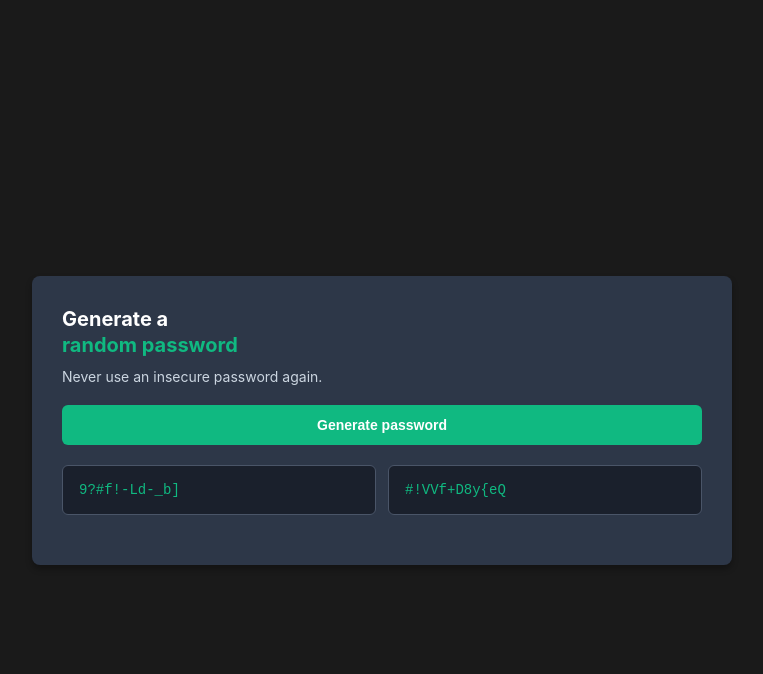
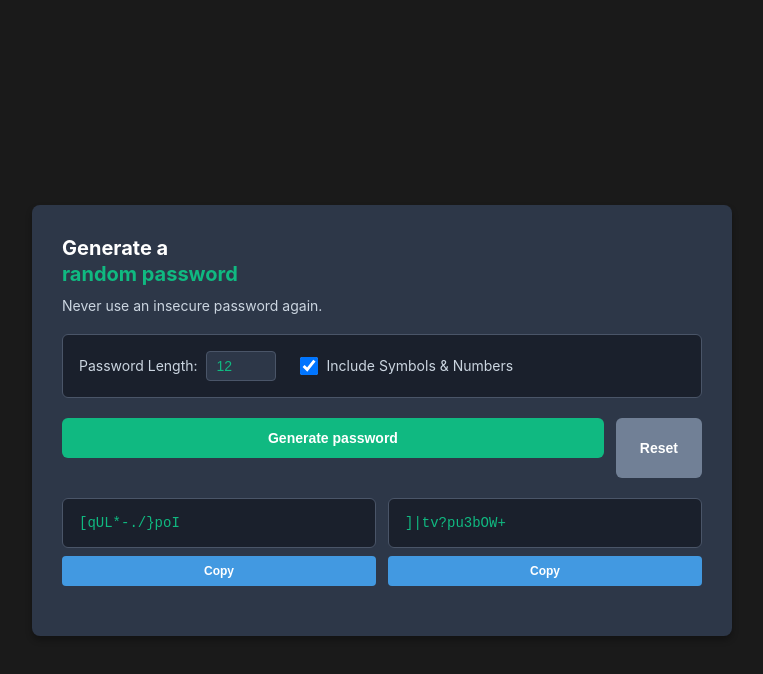
Before and after one commit to breibachjulian-tech/password-generator, a website built with Vite: page index.html in a window 1280 px wide. Both pictures are taken after a click on the button "Generate password". Shown: the whole page, without its empty margins (258-1021 px from the left). Built offline with nearby package versions, Linux system fonts and the light colour scheme.

Commit message:
stretch goals, button alignment

```diff
--- a/index.css
+++ b/index.css
@@ -64,14 +64,90 @@ p {
     transform: scale(0.98);
 }
 
+.controls {
+    background-color: #1a202c;
+    border: 1px solid #4a5568;
+    border-radius: 6px;
+    padding: 16px;
+    margin-bottom: 20px;
+    display: flex;
+    gap: 20px;
+    flex-wrap: wrap;
+}
+
+.control-group {
+    display: flex;
+    align-items: center;
+    gap: 8px;
+}
+
+.control-group label {
+    color: #cbd5e0;
+    font-size: 14px;
+    margin: 0;
+    display: flex;
+    align-items: center;
+    gap: 6px;
+    cursor: pointer;
+}
+
+.control-group input[type="number"] {
+    background-color: #2d3748;
+    border: 1px solid #4a5568;
+    border-radius: 4px;
+    padding: 6px 10px;
+    color: #10b981;
+    font-size: 14px;
+    width: 70px;
+}
+
+.control-group input[type="checkbox"] {
+    cursor: pointer;
+    width: 18px;
+    height: 18px;
+}
+
+.button-group {
+    display: flex;
+    gap: 12px;
+    margin-bottom: 20px;
+}
+
+.btn-reset {
+    background-color: #718096;
+    color: white;
+    border: none;
+    padding: 12px 24px;
+    border-radius: 6px;
+    font-size: 14px;
+    font-weight: 600;
+    cursor: pointer;
+    transition: background-color 0.3s ease;
+    flex: column;
+}
+
+.btn-reset:hover {
+    background-color: #4a5568;
+}
+
+.btn-reset:active {
+    transform: scale(0.98);
+}
+
 .password-container {
     display: flex;
     gap: 12px;
     margin-bottom: 20px;
 }
 
+.password-box {
+    flex: 1;
+    display: flex;
+    flex-direction: column;
+    gap: 8px;
+}
+
 .password-display {
-    flex: 1;
     background-color: #1a202c;
     border: 1px solid #4a5568;
     border-radius: 6px;
@@ -86,3 +162,27 @@ p {
     display: flex;
     align-items: center;
 }
+
+.btn-copy {
+    background-color: #4299e1;
+    color: white;
+    border: none;
+    padding: 8px 16px;
+    border-radius: 4px;
+    font-size: 12px;
+    font-weight: 600;
+    cursor: pointer;
+    transition: background-color 0.3s ease;
+}
+
+.btn-copy:hover {
+    background-color: #3182ce;
+}
+
+.btn-copy:active {
+    transform: scale(0.98);
+}
+
+.btn-copy.copied {
+    background-color: #10b981;
+}
--- a/index.html
+++ b/index.html
@@ -11,10 +11,34 @@
             <div class="password-card">
                 <h2>Generate a<br><span class="highlight">random password</span></h2>
                 <p>Never use an insecure password again.</p>
-                <button class="btn-generate" id="btn-generate">Generate password</button>
+
+                <div class="controls">
+                    <div class="control-group">
+                        <label for="password-length">Password Length:</label>
+                        <input type="number" id="password-length" min="4" max="32" value="12">
+                    </div>
+                    <div class="control-group">
+                        <label>
+                            <input type="checkbox" id="include-symbols" checked>
+                            Include Symbols & Numbers
+                        </label>
+                    </div>
+                </div>
+
+                <div class="button-group">
+                    <button class="btn-generate" id="btn-generate">Generate password</button>
+                    <button class="btn-reset" id="btn-reset">Reset</button>
+                </div>
+
                 <div class="password-container">
-                    <div class="password-display" id="password-display-1"></div>
-                    <div class="password-display" id="password-display-2"></div>
+                    <div class="password-box">
+                        <div class="password-display" id="password-display-1"></div>
+                        <button class="btn-copy" id="btn-copy-1">Copy</button>
+                    </div>
+                    <div class="password-box">
+                        <div class="password-display" id="password-display-2"></div>
+                        <button class="btn-copy" id="btn-copy-2">Copy</button>
+                    </div>
                 </div>
             </div>
         </div>
--- a/index.js
+++ b/index.js
@@ -1,17 +1,26 @@
-const characters = ["A","B","C","D","E","F","G","H","I","J","K","L","M","N","O","P","Q","R","S","T","U","V","W","X","Y","Z","a","b","c","d","e","f","g","h","i","j","k","l","m","n","o","p","q","r","s","t","u","v","w","x","y","z", "0", "1", "2", "3", "4", "5", "6", "7", "8", "9","~","`","!","@","#","$","%","^","&","*","(",")","_","-","+","=","{","[","}","]",",","|",":",";","<",">",".","?",
-"/"];
-const PASSWORD_LENGTH = 12;
+const withSymbols = ["A","B","C","D","E","F","G","H","I","J","K","L","M","N","O","P","Q","R","S","T","U","V","W","X","Y","Z","a","b","c","d","e","f","g","h","i","j","k","l","m","n","o","p","q","r","s","t","u","v","w","x","y","z", "0", "1", "2", "3", "4", "5", "6", "7", "8", "9","~","`","!","@","#","$","%","^","&","*","(",")","_","-","+","=","{","[","}","]",",","|",":",";","<",">",".","?","/"];
+const withoutSymbols = ["A","B","C","D","E","F","G","H","I","J","K","L","M","N","O","P","Q","R","S","T","U","V","W","X","Y","Z","a","b","c","d","e","f","g","h","i","j","k","l","m","n","o","p","q","r","s","t","u","v","w","x","y","z", "0", "1", "2", "3", "4", "5", "6", "7", "8", "9"];
+
+function getCharacterSet() {
+    return document.getElementById("include-symbols").checked ? withSymbols : withoutSymbols;
+}
+
+function getPasswordLength() {
+    return parseInt(document.getElementById("password-length").value) || 12;
+}
 
 function generatePassword() {
+    const characters = getCharacterSet();
+    const length = getPasswordLength();
     let password = "";
-    for (let i = 0; i < PASSWORD_LENGTH; i++) {
+    for (let i = 0; i < length; i++) {
         const randomIndex = Math.floor(Math.random() * characters.length);
         password += characters[randomIndex];
     }
     return password;
 }
 
-document.getElementById("btn-generate").addEventListener("click", function() {
+function displayPasswords() {
     let password1 = generatePassword();
     let password2 = generatePassword();
 
@@ -22,4 +31,39 @@ document.getElementById("btn-generate").addEventListener("click", function() {
 
     document.getElementById("password-display-1").textContent = password1;
     document.getElementById("password-display-2").textContent = password2;
-});
+
+    // Reset copy button states
+    document.getElementById("btn-copy-1").classList.remove("copied");
+    document.getElementById("btn-copy-2").classList.remove("copied");
+    document.getElementById("btn-copy-1").textContent = "Copy";
+    document.getElementById("btn-copy-2").textContent = "Copy";
+}
+
+function resetPasswords() {
+    document.getElementById("password-display-1").textContent = "";
+    document.getElementById("password-display-2").textContent = "";
+    document.getElementById("btn-copy-1").classList.remove("copied");
+    document.getElementById("btn-copy-2").classList.remove("copied");
+    document.getElementById("btn-copy-1").textContent = "Copy";
+    document.getElementById("btn-copy-2").textContent = "Copy";
+}
+
+function copyToClipboard(displayId, buttonId) {
+    const passwordText = document.getElementById(displayId).textContent;
+    if (!passwordText) return;
+
+    navigator.clipboard.writeText(passwordText).then(() => {
+        const button = document.getElementById(buttonId);
+        button.textContent = "Copied!";
+        button.classList.add("copied");
+        setTimeout(() => {
+            button.textContent = "Copy";
+            button.classList.remove("copied");
+        }, 2000);
+    });
+}
+
+document.getElementById("btn-generate").addEventListener("click", displayPasswords);
+document.getElementById("btn-reset").addEventListener("click", resetPasswords);
+document.getElementById("btn-copy-1").addEventListener("click", () => copyToClipboard("password-display-1", "btn-copy-1"));
+document.getElementById("btn-copy-2").addEventListener("click", () => copyToClipboard("password-display-2", "btn-copy-2"));
```
